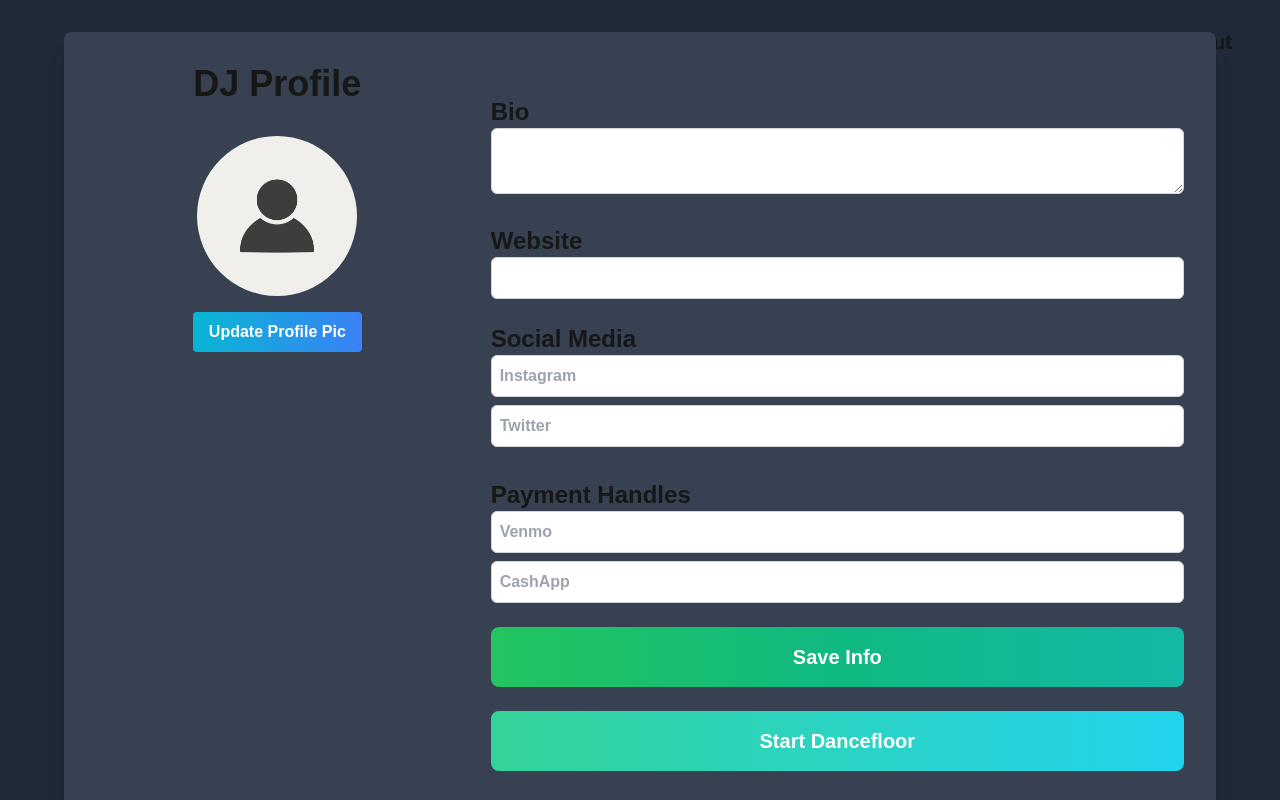
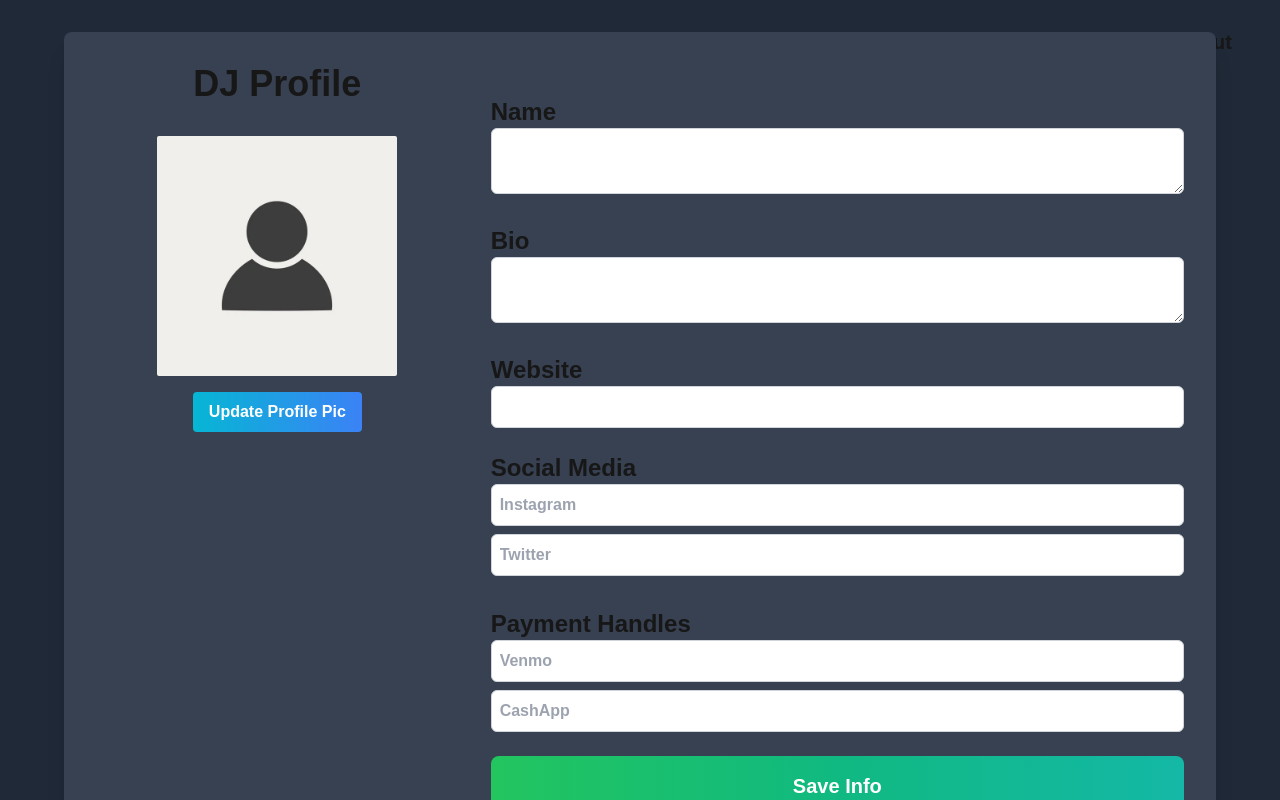
Before and after one commit to caseycantrell/crowdwork-frontend, a Next.js app: page /dj/1 in a window 1280 px wide. Both pictures are taken after a click on the button "Edit Info". Shown: the top 800 px of the page. Built offline with nearby package versions, Linux system fonts and the light colour scheme; no server answers.

Commit message:
qr code styling

```diff
--- a/src/pages/dj/[djId].tsx
+++ b/src/pages/dj/[djId].tsx
@@ -178,6 +178,7 @@ const DjIdPage: React.FC = () => {
         headers: { 'Content-Type': 'application/json' },
         body: JSON.stringify({
           bio,
+          name: djName,
           website: formattedWebsite,
           instagramHandle,
           twitterHandle,
@@ -290,7 +291,7 @@ const DjIdPage: React.FC = () => {
           <img
             src={profilePic || '/images/profile_placeholder.jpg'}
             alt="Profile Picture"
-            className="w-40 h-40 rounded-full object-cover mb-4"
+            className="w-60 h-60 rounded-sm object-cover mb-4"
           />
 
           {!isEditingProfilePic ? (
@@ -332,11 +333,14 @@ const DjIdPage: React.FC = () => {
           )}
 
           {qrCodeUrl && (
-            <img
-              src={qrCodeUrl}
-              alt="DJ QR Code"
-              className="w-40 h-40 object-contain mt-4"
-            />
+            <div className='flex flex-col items-center mt-16'>
+              <p className='font-semibold text-lg mb-2'>Your QR code</p>
+              <img
+                src={qrCodeUrl}
+                alt="DJ QR Code"
+                className="w-60 h-60 object-contain"
+              />
+            </div>
           )}
 
           <AnimatePresence>
@@ -355,6 +359,19 @@ const DjIdPage: React.FC = () => {
         </div>
 
         <div className="flex-1 space-y-6">
+        <div>
+            {isEditing &&
+            <>
+             <p className="text-2xl font-bold">Name</p>
+              <textarea
+                value={djName || ''}
+                onChange={(e) => setDjName(e.target.value)}
+                className="w-full p-2 text-gray-600 font-semibold border border-gray-300 rounded-md"
+              />
+            </>
+           }
+          </div>
+
           <div>
             <p className="text-2xl font-bold">Bio</p>
             {isEditing ? (
```
